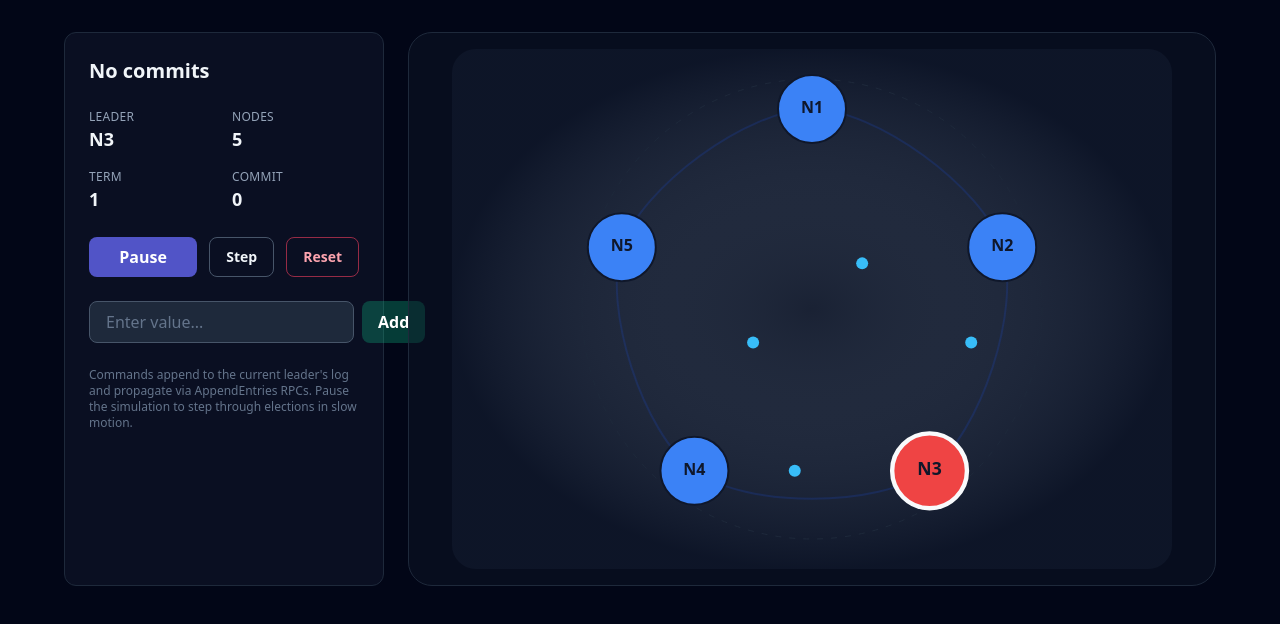
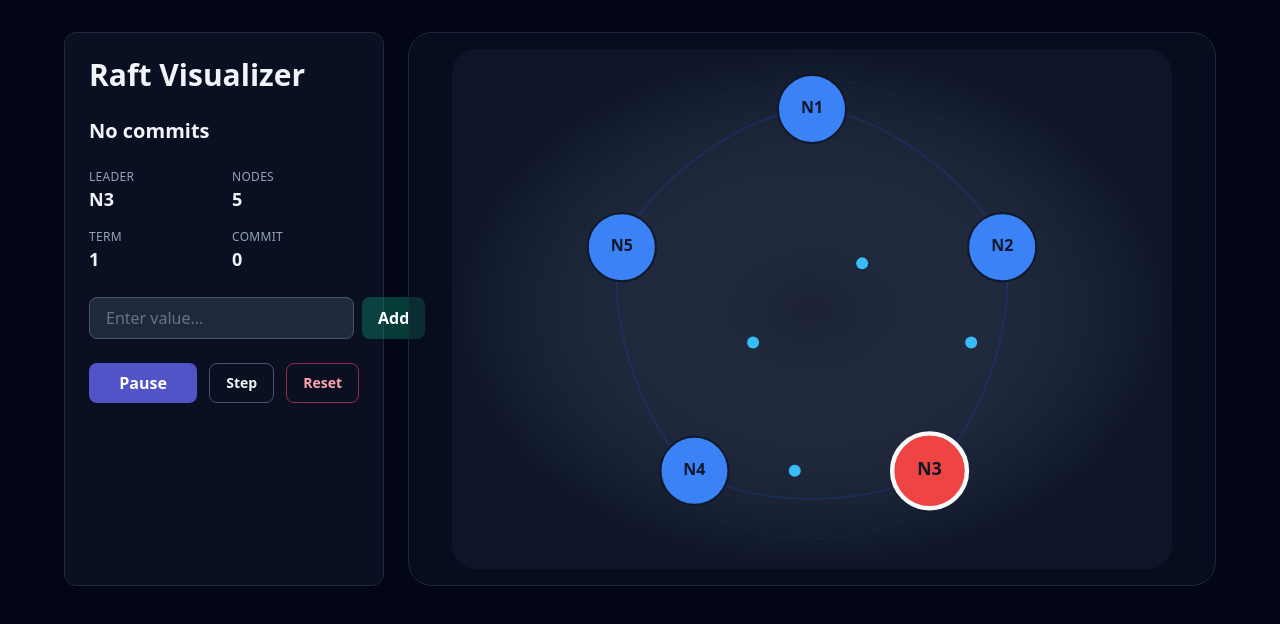
Before and after one commit to y1hao/quorum, a React (Create React App) app: page / in a window 1280 px wide. Shown: the top 624 px of the page. Built offline with nearby package versions, Linux system fonts and the light colour scheme.

Commit message:
Update sidebar: remove notes, reorder controls, add title
- Remove explanatory notes at bottom of sidebar
- Move input box above control buttons
- Add 'Raft Visualizer' title at top with larger font

```diff
--- a/src/components/SidebarState.tsx
+++ b/src/components/SidebarState.tsx
@@ -51,6 +51,7 @@ export const SidebarState = ({
 
   return (
     <aside className="flex h-full flex-col gap-6 rounded-xl border border-slate-800 bg-slate-900/60 p-6">
+      <h1 className="text-3xl font-bold">Raft Visualizer</h1>
       <div>
         <h2 className="text-xl font-semibold">
           {lastCommittedValue !== null ? `Last Committed: ${lastCommittedValue}` : "No commits"}
@@ -63,6 +64,24 @@ export const SidebarState = ({
         <Stat label="Term" value={cluster.term} />
         <Stat label="Commit" value={commitIndex} />
       </div>
+
+      <form onSubmit={handleSubmit} className="flex gap-2">
+        <input
+          type="text"
+          value={inputValue}
+          onChange={(e) => setInputValue(e.target.value)}
+          placeholder="Enter value..."
+          disabled={!cluster.leaderId}
+          className="flex-1 rounded-lg border border-slate-600 bg-slate-800 px-4 py-2 text-white placeholder-slate-500 focus:border-emerald-500 focus:outline-none disabled:cursor-not-allowed disabled:opacity-50"
+        />
+        <button
+          type="submit"
+          disabled={!cluster.leaderId || !inputValue.trim()}
+          className="rounded-lg bg-emerald-500/80 px-4 py-2 font-semibold text-white transition disabled:cursor-not-allowed disabled:bg-emerald-500/30"
+        >
+          Add
+        </button>
+      </form>
 
       <div className="flex flex-wrap gap-3">
         <button
@@ -84,30 +103,6 @@ export const SidebarState = ({
           Reset
         </button>
       </div>
-
-      <form onSubmit={handleSubmit} className="flex gap-2">
-        <input
-          type="text"
-          value={inputValue}
-          onChange={(e) => setInputValue(e.target.value)}
-          placeholder="Enter value..."
-          disabled={!cluster.leaderId}
-          className="flex-1 rounded-lg border border-slate-600 bg-slate-800 px-4 py-2 text-white placeholder-slate-500 focus:border-emerald-500 focus:outline-none disabled:cursor-not-allowed disabled:opacity-50"
-        />
-        <button
-          type="submit"
-          disabled={!cluster.leaderId || !inputValue.trim()}
-          className="rounded-lg bg-emerald-500/80 px-4 py-2 font-semibold text-white transition disabled:cursor-not-allowed disabled:bg-emerald-500/30"
-        >
-          Add
-        </button>
-      </form>
-
-      <p className="text-xs text-slate-500">
-        Commands append to the current leader's log and propagate via
-        AppendEntries RPCs. Pause the simulation to step through elections in
-        slow motion.
-      </p>
     </aside>
   );
 };
```
